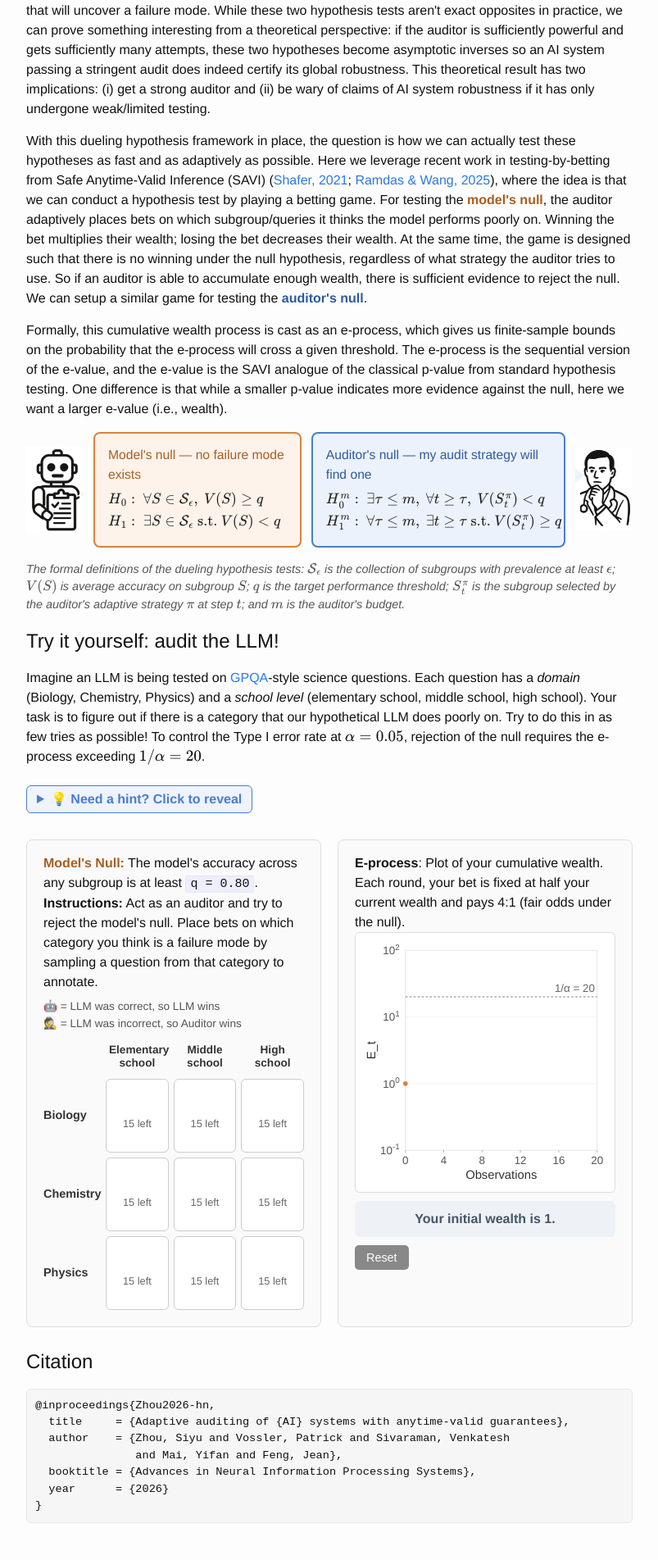
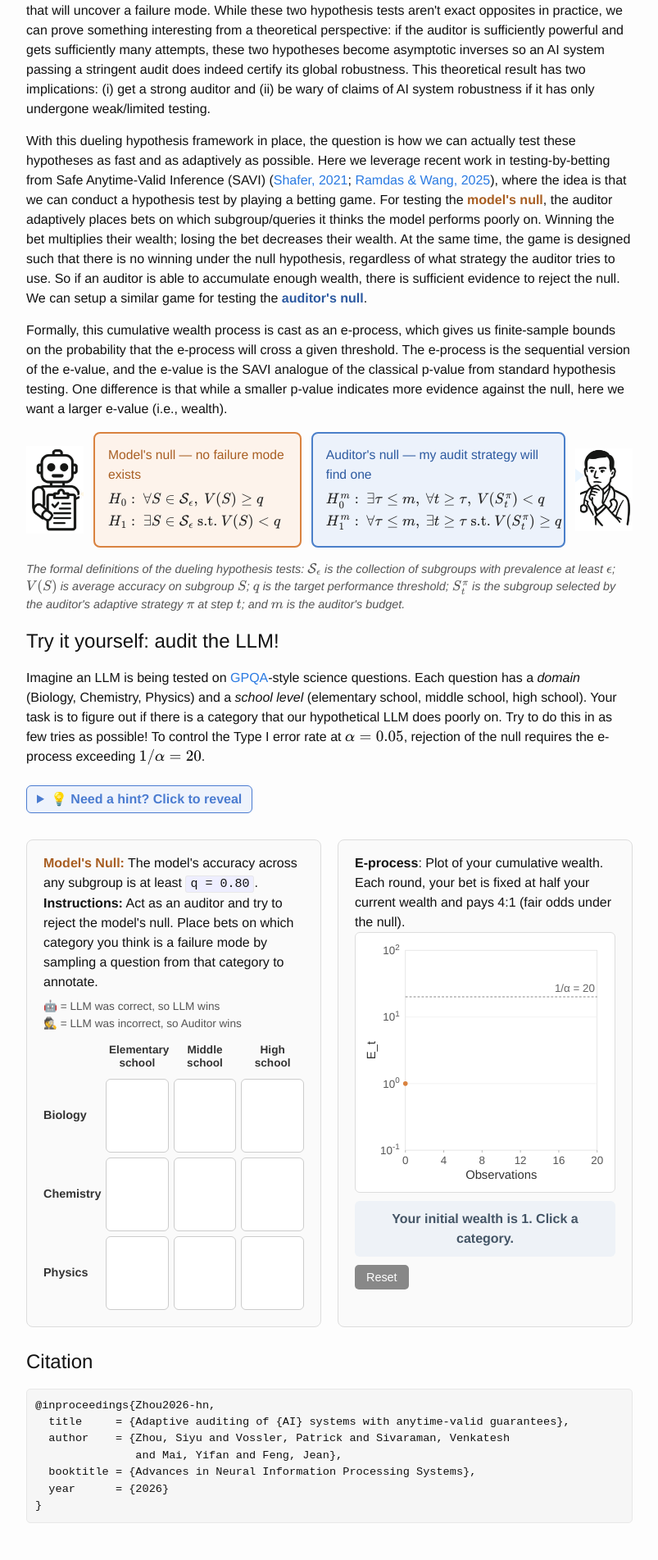
Before and after one commit to jjfeng/jjfeng.github.io, a Jekyll site: the page built from project_adaptive_auditing.html, in a window 1280 px wide. Shown: the part 861-2764 px from the top of the page at 82% size, without its empty margins (238-1041 px from the left). Built offline with Jekyll 4.4.1, drawn with Linux system fonts in a browser that asks for light colours; some of the changed lines change nothing that is shown.

Commit message:
no limit on cells

```diff
--- a/project_adaptive_auditing.html
+++ b/project_adaptive_auditing.html
@@ -101,7 +101,6 @@ nav_exclude: true
   .cat-cell:hover { background: #eef5ff; border-color: #4a7fc9; }
   .cat-cell.exhausted { background: #f0f0f0; color: #999; cursor: not-allowed; border-color: #ddd; }
   .cat-cell.exhausted:hover { background: #f0f0f0; border-color: #ddd; }
-  .cell-count { font-size: 0.8em; color: #666; margin-top: 4px; }
   .cell-badges { font-size: 0.85em; margin-top: 3px; letter-spacing: 1px; min-height: 1em; word-break: break-all; overflow-wrap: anywhere; }
   .badge-correct { color: #2a9d4a; }
   .badge-wrong { color: #c0392b; }
@@ -242,7 +241,7 @@ Imagine an LLM is being tested on <a href="https://arxiv.org/abs/2311.12022">GPQ
     <div class="demo-card demo-right">
       <div><strong>E-process</strong>: Plot of your cumulative wealth. Each round, your bet is fixed at half your current wealth and pays 4:1 (fair odds under the null).</div>
       <div class="chart-wrap"><svg id="eproc" viewBox="0 0 420 420" preserveAspectRatio="xMidYMid meet"></svg></div>
-      <div class="status-banner status-neutral" id="statusBanner">Your initial wealth is 1.</div>
+      <div class="status-banner status-neutral" id="statusBanner">Your initial wealth is 1. Click a category.</div>
       <div class="controls">
         <button class="btn secondary" id="resetBtn">Reset</button>
       </div>
@@ -276,19 +275,19 @@ Imagine an LLM is being tested on <a href="https://arxiv.org/abs/2311.12022">GPQ
   var MULT_CORRECT = 1 - STAKE;                 // 0.5  (lose the stake)
   var MULT_WRONG = 1 + STAKE * Q / (1 - Q);     // 3    (win 4x the stake)
 
-  // --- Fixed pre-labeled dataset -----------------------------------------
+  // --- Model accuracy per category ---------------------------------------
   // Chemistry/High school is the hidden failure mode. Other categories mostly pass.
-  // Each array is a pre-generated sequence of binary scores revealed in order.
-  var DATASET = {
-    "Biology|Elementary school": [1,1,1,1,1,1,1,0,1,1,1,1,1,1,1],
-    "Biology|Middle school": [1,1,1,0,1,1,1,1,1,1,0,1,1,1,1],
-    "Biology|High school": [1,1,0,1,1,1,0,1,1,1,1,0,1,1,1],
-    "Chemistry|Elementary school": [1,1,0,1,1,1,1,0,1,1,1,0,1,1,1],
-    "Chemistry|Middle school": [1,0,1,0,1,0,1,1,0,0,1,0,1,0,0],
-    "Chemistry|High school": [0,0,0,1,0,0,0,0,1,0,0,0,1,0,0],
-    "Physics|Elementary school": [1,1,1,1,0,1,1,1,1,1,0,1,1,1,1],
-    "Physics|Middle school": [1,1,0,1,1,1,0,1,1,1,1,0,1,1,1],
-    "Physics|High school": [1,0,1,1,0,1,1,0,1,1,0,1,1,1,0]
+  // Each sample is drawn fresh: correct (1) with probability ACCURACY[key].
+  var ACCURACY = {
+    "Biology|Elementary school": 0.93,
+    "Biology|Middle school": 0.87,
+    "Biology|High school": 0.80,
+    "Chemistry|Elementary school": 0.80,
+    "Chemistry|Middle school": 0.47,
+    "Chemistry|High school": 0.20,
+    "Physics|Elementary school": 0.87,
+    "Physics|Middle school": 0.80,
+    "Physics|High school": 0.67
   };
 
   var DOMAINS = ["Biology", "Chemistry", "Physics"];
@@ -339,8 +338,7 @@ Imagine an LLM is being tested on <a href="https://arxiv.org/abs/2311.12022">GPQ
         cell.className = "cat-cell";
         cell.dataset.key = key;
         cell.innerHTML =
-          '<div class="cell-badges"></div>' +
-          '<div class="cell-count"></div>';
+          '<div class="cell-badges"></div>';
         cell.addEventListener("click", function () { onCellClick(key); });
         grid.appendChild(cell);
       });
@@ -351,16 +349,13 @@ Imagine an LLM is being tested on <a href="https://arxiv.org/abs/2311.12022">GPQ
     document.querySelectorAll(".cat-cell").forEach(function (cell) {
       var key = cell.dataset.key;
       var c = state.cells[key];
-      var total = DATASET[key].length;
-      var remaining = total - c.drawn;
       var badges = c.history.map(function (y) {
         return y === 1
           ? '<span title="LLM wins">🤖</span>'
           : '<span title="Auditor wins">🕵️</span>';
       }).join("");
       cell.querySelector(".cell-badges").innerHTML = badges;
-      cell.querySelector(".cell-count").textContent = remaining + " left";
-      if (remaining === 0 || state.rejected) {
+      if (state.rejected) {
         cell.classList.add("exhausted");
       } else {
         cell.classList.remove("exhausted");
@@ -373,10 +368,10 @@ Imagine an LLM is being tested on <a href="https://arxiv.org/abs/2311.12022">GPQ
     var n = state.eTrack.length - 1;
     if (state.rejected) {
       el.className = "status-banner status-passed";
-      el.textContent = "🏆 Rejected the null! You have sufficient statistical evidence that the LLM has a failure mode. 🏆";
+      el.textContent = "🏆 Auditor wins! You have rejected the null and shown sufficient statistical evidence that the LLM has a failure mode. 🏆";
     } else if (n === 0) {
       el.className = "status-banner status-neutral";
-      el.textContent = "Your initial wealth is 1.";
+      el.textContent = "Your initial wealth is 1. Click a category.";
     } else if (state.eTrack[n] > state.eTrack[n - 1]) {
       el.className = "status-banner status-neutral";
       el.innerHTML = 'LLM was incorrect. You win this round! 😄';
@@ -474,9 +469,7 @@ Imagine an LLM is being tested on <a href="https://arxiv.org/abs/2311.12022">GPQ
   function onCellClick(key) {
     if (state.rejected) return;
     var c = state.cells[key];
-    var seq = DATASET[key];
-    if (c.drawn >= seq.length) return;
-    var y = seq[c.drawn];
+    var y = Math.random() < ACCURACY[key] ? 1 : 0;
     c.drawn += 1;
     c.correct += (y === 1 ? 1 : 0);
     c.history.push(y);
```
